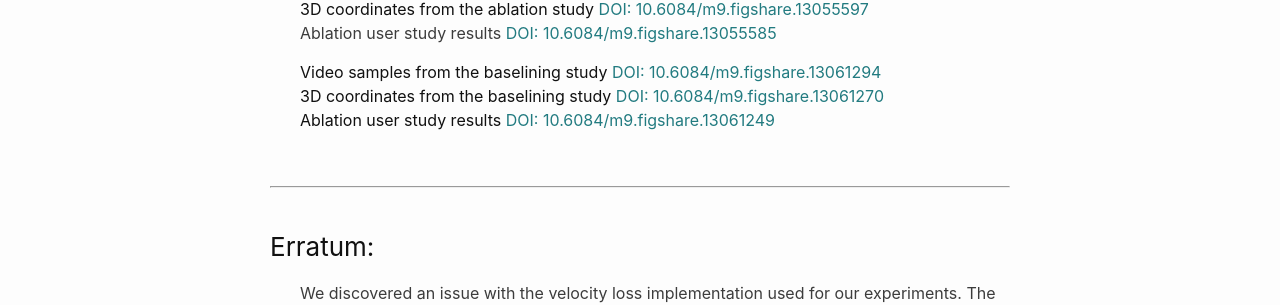
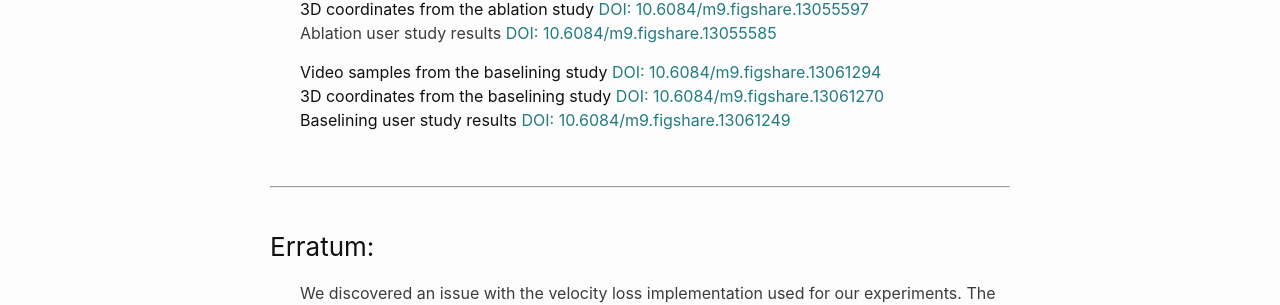
Before and after one commit to Svito-zar/Svito-zar.github.io, a Jekyll site: the page built from _posts/2020-08-03-Gesticulator.md, in a window 1280 px wide and 900 px high, scrolled down 2079 px. Shown: the part 150-455 px from the top of the window. Built offline with Jekyll 4.4.1, drawn with Linux system fonts in a browser that asks for light colours.

Commit message:
Quick fix

```diff
--- a/_posts/2020-08-03-Gesticulator.md
+++ b/_posts/2020-08-03-Gesticulator.md
@@ -48,7 +48,7 @@ During speech, people spontaneously gesticulate, which plays a key role in conve
 
 4. Video samples from the baselining study [DOI: 10.6084/m9.figshare.13061294](https://doi.org/10.6084/m9.figshare.13061294)
 5. 3D coordinates from the baselining study [DOI: 10.6084/m9.figshare.13061270](https://doi.org/10.6084/m9.figshare.13061270)
-6. Ablation user study results [DOI: 10.6084/m9.figshare.13061249](https://doi.org/10.6084/m9.figshare.13061249)
+6. Baselining user study results [DOI: 10.6084/m9.figshare.13061249](https://doi.org/10.6084/m9.figshare.13061249)
 
 &nbsp;
 
```
